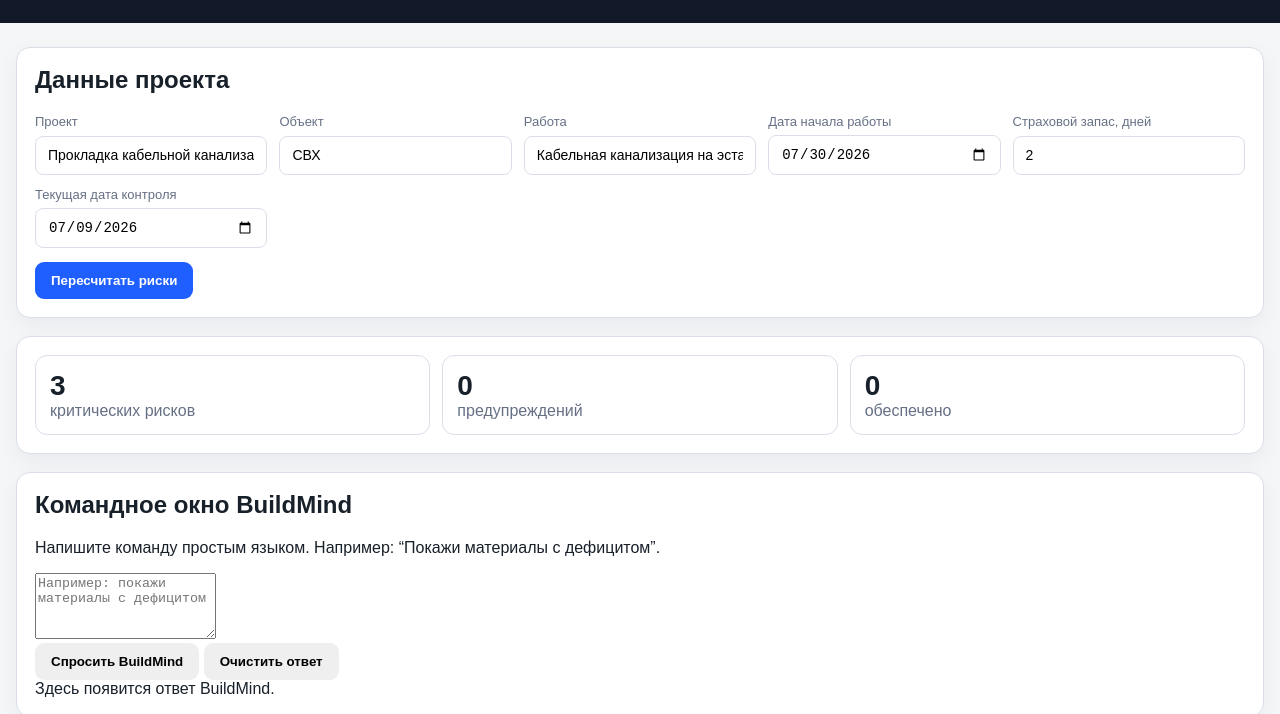
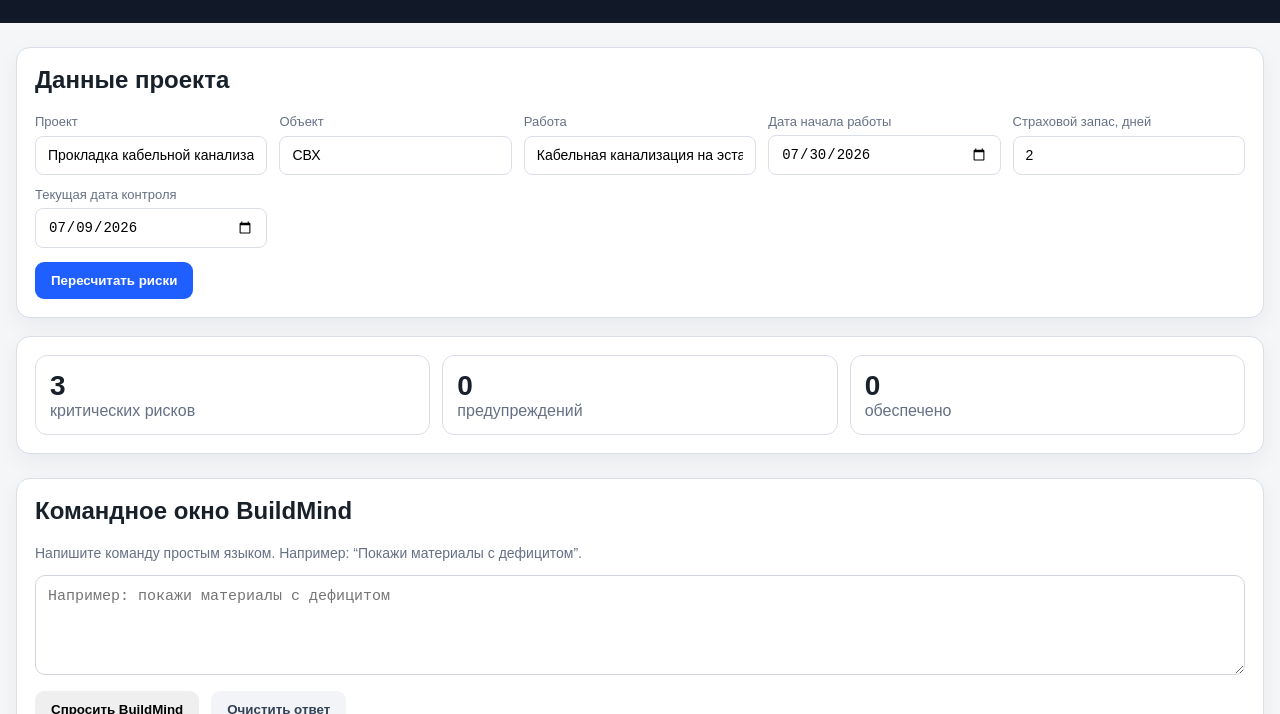
Before and after one commit to 8gsfsrnvp5-cell/buildmind-procurement-mvp2, a plain HTML site: page index.html in a window 1280 px wide. Shown: the part 86-800 px from the top of the page. Drawn offline with Linux system fonts and the light colour scheme.

Commit message:
Add command window styles

```diff
--- a/style.css
+++ b/style.css
@@ -99,3 +99,44 @@
   background: #ffffff;
   cursor: pointer;
 }
+.assistant-card {
+  margin-top: 24px;
+}
+
+#assistantInput {
+  width: 100%;
+  min-height: 100px;
+  padding: 12px;
+  border: 1px solid #d0d5dd;
+  border-radius: 10px;
+  font-size: 15px;
+  resize: vertical;
+  box-sizing: border-box;
+}
+
+.assistant-actions {
+  display: flex;
+  gap: 12px;
+  margin-top: 12px;
+  flex-wrap: wrap;
+}
+
+.secondary-btn {
+  background: #f2f4f7;
+  color: #344054;
+}
+
+.assistant-answer {
+  margin-top: 16px;
+  padding: 14px;
+  border-radius: 10px;
+  background: #f9fafb;
+  border: 1px solid #eaecf0;
+  white-space: pre-wrap;
+  line-height: 1.5;
+}
+
+.muted {
+  color: #667085;
+  font-size: 14px;
+}
```
